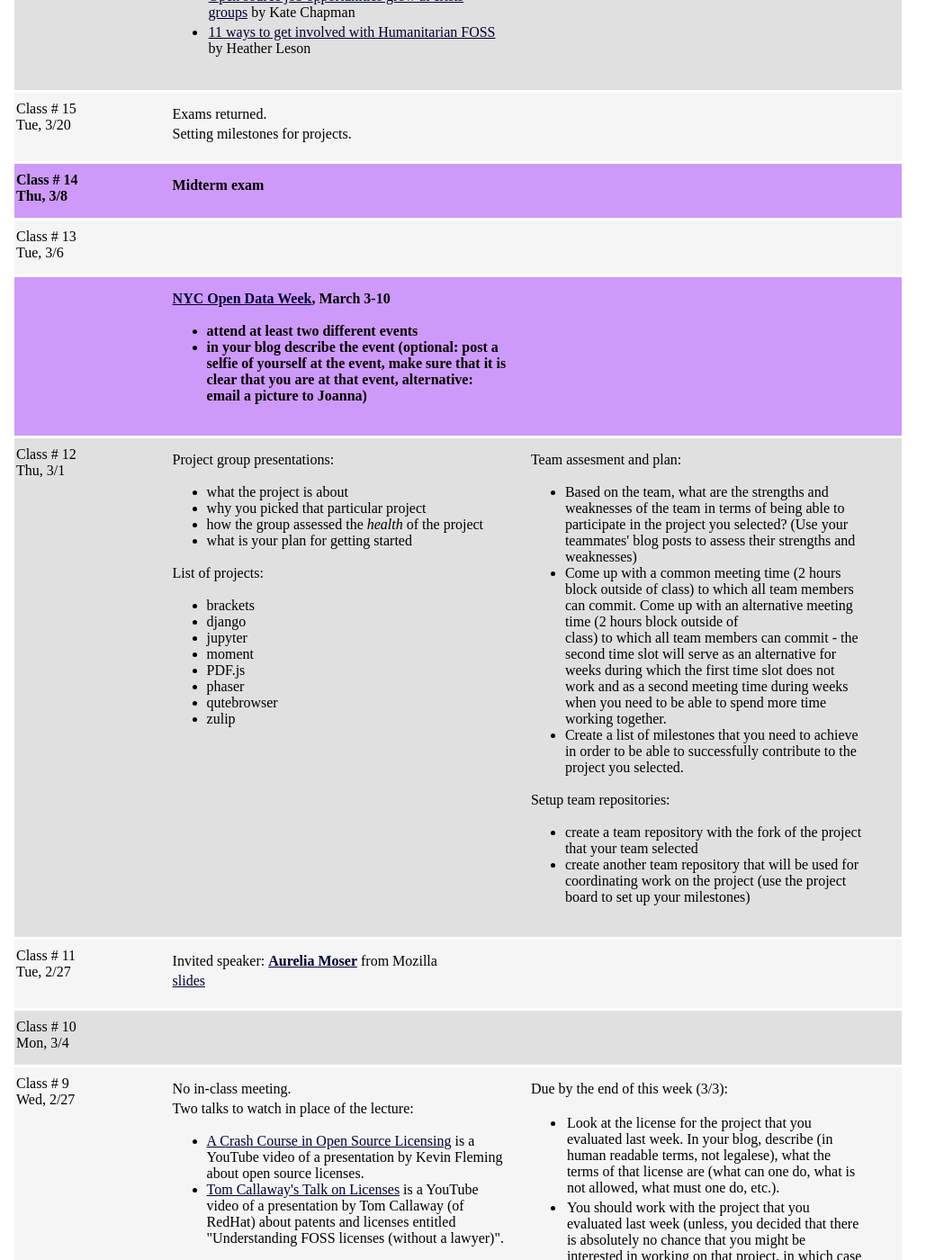
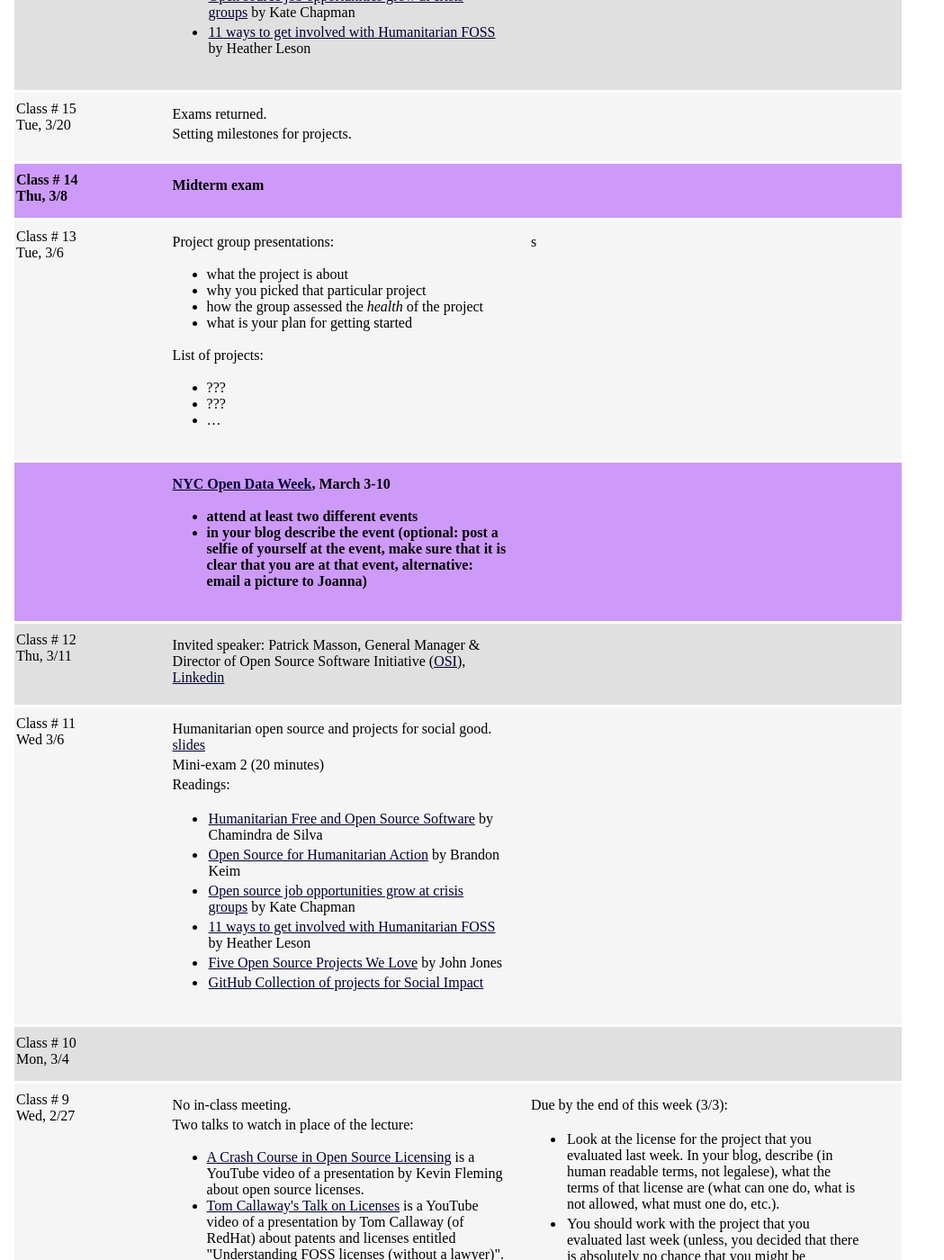
Before and after one commit to joannakl/ossd_s19, a Jekyll site: the page built from daily_all.html, in a window 1280 px wide and 1400 px high, scrolled down 3340 px. Shown: the whole window at 90% size, without its empty margins (0-1049 px from the left). Built offline with Jekyll 4.4.1, drawn with Linux system fonts in a browser that asks for light colours; comment, search, counter and statistics services are not loaded.

```diff
--- a/_includes/daily/11.markdown
+++ b/_includes/daily/11.markdown
@@ -4,16 +4,34 @@
 <div class="column_date">
 
 Class # 11 <br>
-Tue, 2/27
+Wed 3/6
 
 </div>
 
 <div class="column_materials">
 <p markdown="block">
 
-Invited speaker: [__Aurelia Moser__](http://aureliamoser.com/) from Mozilla
+Humanitarian open source and projects for social good.
+<br>[slides](slides/HFOSS.html)
 
-[slides](https://mzl.la/nyu-moz)
+Mini-exam 2 (20 minutes)
+
+
+Readings:
+
+- [Humanitarian Free and Open Source Software](http://www.timreview.ca/article/399) by Chamindra de Silva
+
+- [Open Source for Humanitarian Action](https://ssir.org/articles/entry/open_source_for_humanitarian_action) by Brandon Keim
+
+- [Open source job opportunities grow at crisis groups](https://opensource.com/article/17/3/crisis-solutions-humanitarian-open-source) by Kate Chapman
+
+- [11 ways to get involved with Humanitarian FOSS](https://opensource.com/life/15/2/getting-involved-hfoss) by Heather Leson
+
+- [Five Open Source Projects We Love](https://casefoundation.org/blog/five-open-source-projects-we-love/) by John Jones
+
+- [GitHub Collection of projects for Social Impact](https://github.com/collections/social-impact)
+
+
 </p>
 </div>
 
--- a/_includes/daily/12.markdown
+++ b/_includes/daily/12.markdown
@@ -3,29 +3,17 @@
 <div class="column_date">
 
 Class # 12 <br>
-Thu, 3/1
+Thu, 3/11
 
 </div>
 
 <div class="column_materials">
 <p markdown="block">
 
-Project group presentations:
-- what the project is about
-- why you picked that particular project
-- how the group assessed the _health_ of the project
-- what is your plan for getting started
 
-List of projects:
+Invited speaker: Patrick Masson, General Manager & Director of Open Source Software Initiative ([OSI](https://opensource.org/)), [Linkedin](https://www.linkedin.com/in/patrick-masson-4a09b53/)
 
-- brackets
-- django
-- jupyter
-- moment
-- PDF.js
-- phaser
-- qutebrowser
-- zulip
+
 
 </p>
 </div>
@@ -33,23 +21,6 @@ List of projects:
 <div class="column_assign">
 <p markdown="block">
 
-Team assesment and plan:
-- Based on the team, what are the strengths and weaknesses of the team in terms of
-being able to participate in the project you selected? (Use your teammates' blog posts to assess
-their strengths and weaknesses)
-- Come up with a common meeting time (2 hours block outside of class) to which all
-team members can commit. Come up with an alternative meeting time (2 hours block outside of
-class) to which all team members can commit - the second time slot will serve as an alternative for
-weeks during which the first time slot does not work and as a second meeting time during weeks
-when you need to be able to spend more time working together.
-- Create a list of milestones that you need to achieve in order to be able to successfully
-contribute to the project you selected.
-
-Setup team repositories:
-- create a team repository with the fork of the project that your team selected
-- create another team repository that will be used for coordinating work on
-the project (use the project board to set up your milestones)
-
 </p>
 </div>
 
--- a/_includes/daily/13.markdown
+++ b/_includes/daily/13.markdown
@@ -12,6 +12,17 @@ Tue, 3/6
 <p markdown="block">
 
 
+Project group presentations:
+- what the project is about
+- why you picked that particular project
+- how the group assessed the _health_ of the project
+- what is your plan for getting started
+
+List of projects:
+
+- ???
+- ???
+- ...
 
 </p>
 </div>
@@ -20,7 +31,27 @@ Tue, 3/6
 <div class="column_assign">
 <p markdown="block">
 
+<!--
 
+
+Team assessment and plan:
+- Based on the team, what are the strengths and weaknesses of the team in terms of
+being able to participate in the project you selected? (Use your teammates' blog posts to assess
+their strengths and weaknesses)
+- Come up with a common meeting time (2 hours block outside of class) to which all
+team members can commit. Come up with an alternative meeting time (2 hours block outside of
+class) to which all team members can commit - the second time slot will serve as an alternative for
+weeks during which the first time slot does not work and as a second meeting time during weeks
+when you need to be able to spend more time working together.
+- Create a list of milestones that you need to achieve in order to be able to successfully
+contribute to the project you selected.
+
+Setup team repositories:
+- create a team repository with the fork of the project that your team selected
+- create another team repository that will be used for coordinating work on
+the project (use the project board to set up your milestones)
+
+-->s
 
 
 </p>
```
Also changed, not shown: _includes/daily/change_0318.markdown (added, +27 -0 lines).
